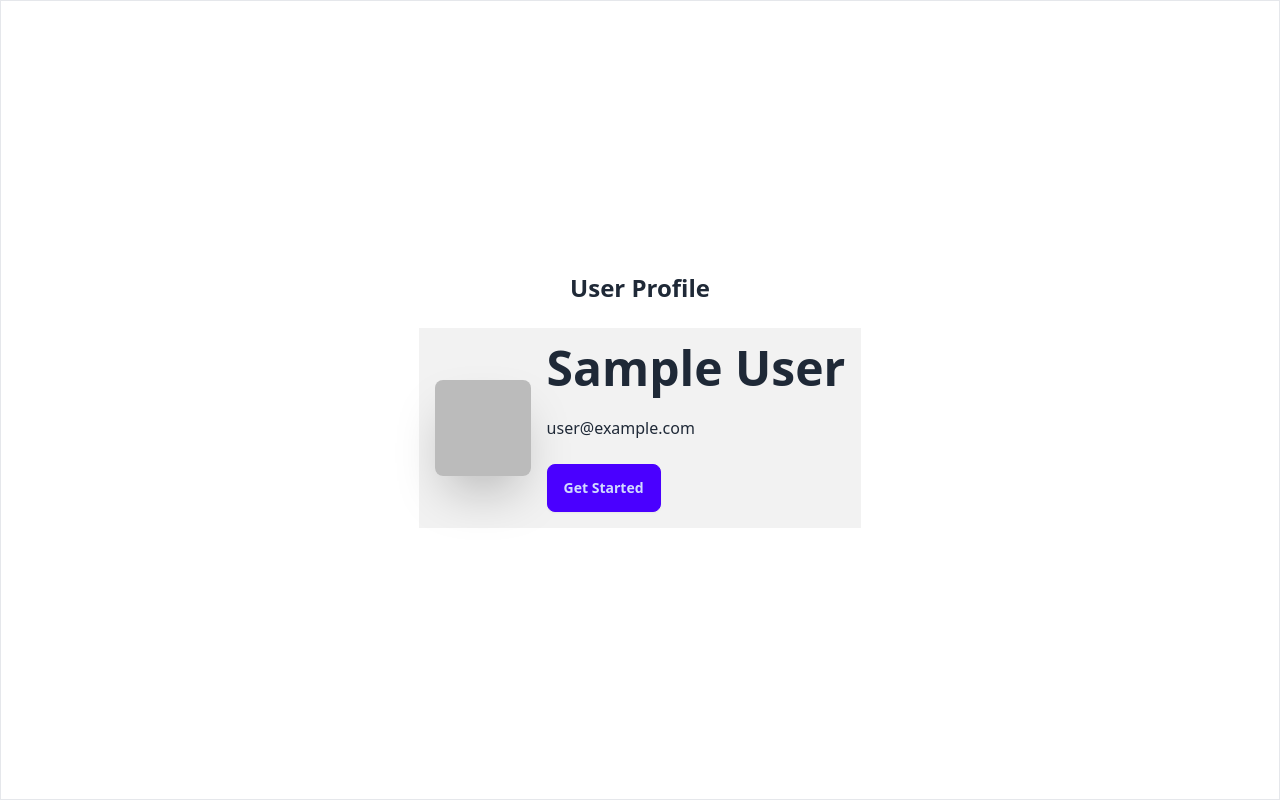
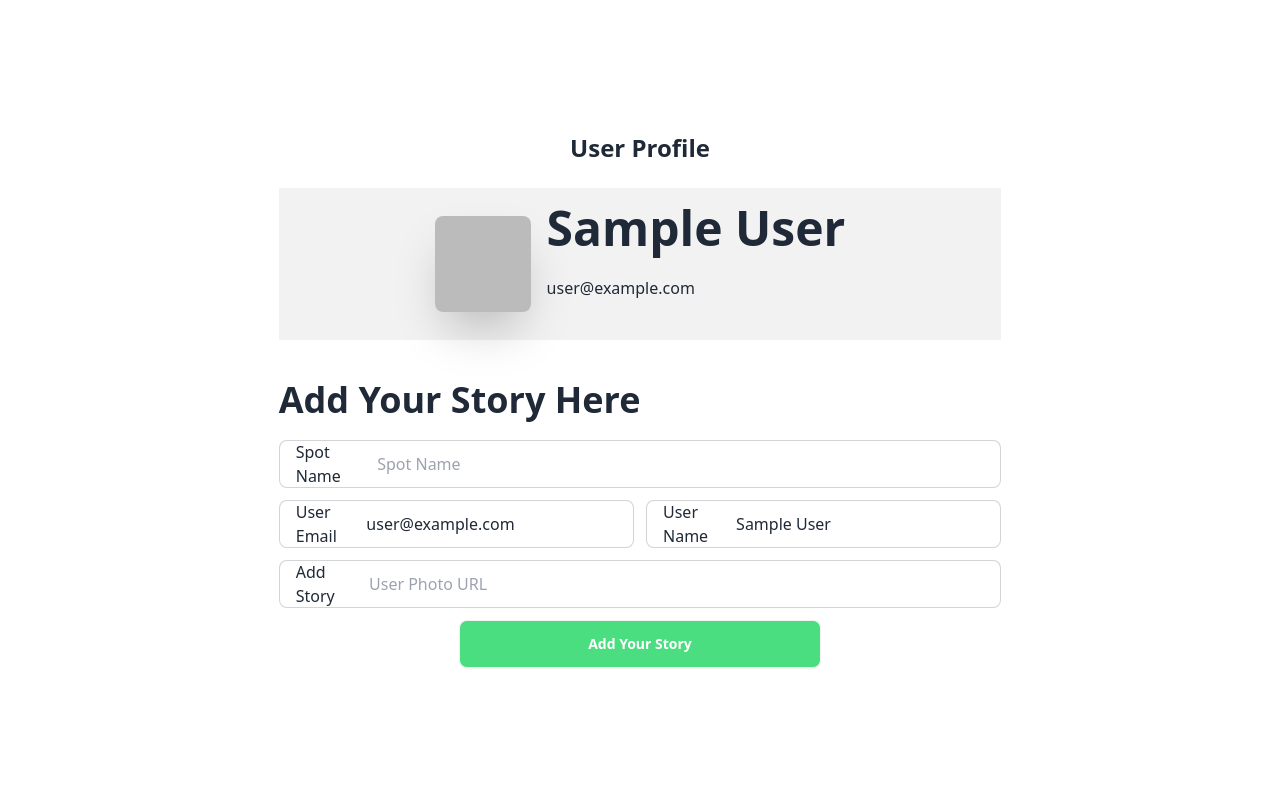
Before and after one commit to MimChowdhury66/PH12-tour-my-bd-client, a React (Vite) app: page /dashboard/profile in a window 1280 px wide. Built offline with nearby package versions, Linux system fonts and the light colour scheme; no server answers; sample sign-in values are in the browser's storage.

Commit message:
story-added

```diff
--- a/src/layout/Dashboard.jsx
+++ b/src/layout/Dashboard.jsx
@@ -5,13 +5,17 @@ import { AuthContext } from '../AuthProvider/AuthProvider';
 import TouristSidebar from './TouristSidebar';
 import GuideSidebar from './GuideSidebar';
 import AdminSidebar from './AdminSidebar';
+import { GiHamburgerMenu } from "react-icons/gi";
 
 const Dashboard = () => {
 
     const { user, loading } = useContext(AuthContext);
     const { role, isPending } = useRole();
     if (isPending || loading) {
-        return <p>loading</p>
+        return <div className='flex justify-center mt-5'><span className="loading loading-bars loading-xs"></span>
+            <span className="loading loading-bars loading-sm"></span>
+            <span className="loading loading-bars loading-md"></span>
+            <span className="loading loading-bars loading-lg"></span></div>
     }
     return (
 
@@ -19,9 +23,10 @@ const Dashboard = () => {
 
         <div className="drawer lg:drawer-open">
             <input id="my-drawer-2" type="checkbox" className="drawer-toggle" />
-            <div className="drawer-content flex flex-col items-center justify-center p-4 border ">
+            <div className="drawer-content flex flex-col items-center justify-center p-4  ">
 
-                <label htmlFor="my-drawer-2" className="btn btn-primary drawer-button lg:hidden">Open drawer</label>
+                <label htmlFor="my-drawer-2" className="btn btn-primary drawer-button lg:hidden "><GiHamburgerMenu />
+                </label>
                 <Outlet></Outlet>
             </div>
             <div className="drawer-side">
--- a/src/pages/Dashboard/UserProfile/UserProfile.jsx
+++ b/src/pages/Dashboard/UserProfile/UserProfile.jsx
@@ -1,8 +1,40 @@
 import React, { useContext } from 'react';
 import { AuthContext } from '../../../AuthProvider/AuthProvider';
+import { useForm } from 'react-hook-form';
+import axios from 'axios';
+import Swal from 'sweetalert2';
 
 const UserProfile = () => {
-    const { user } = useContext(AuthContext)
+    const { user } = useContext(AuthContext);
+    const {
+
+        register,
+        handleSubmit,
+        reset
+
+    } = useForm();
+    const onSubmit = data => {
+        // console.log(data);
+        const { spot, reviewerEmail, reviewerName, reviewText } = data;
+        const newPost = { spot, reviewerEmail, reviewerName, reviewText };
+        console.log(newPost);
+        axios.post('http://localhost:5000/story', newPost)
+            .then(res => {
+                console.log(res.data)
+                if (res.data.insertedId) {
+                    reset()
+                    Swal.fire({
+
+                        icon: "success",
+                        title: 'Review Added',
+                        showConfirmButton: false,
+                        timer: 1500
+                    });
+
+                }
+            })
+    }
+
     return (
         <div>
             <div>
@@ -11,14 +43,77 @@ const UserProfile = () => {
 
             <div className="hero w-full  bg-base-200">
                 <div className="hero-content flex-col lg:flex-row">
-                    <img src={ user.photoURL} className="max-w-sm rounded-lg shadow-2xl" />
+                    <img src={user.photoURL} className="max-w-sm rounded-lg shadow-2xl" />
                     <div>
-                        <h1 className="text-5xl font-bold">{user.displayName }</h1>
-                        <p className="py-6">{user.email }</p>
-                        <button className="btn btn-primary">Get Started</button>
+                        <h1 className="lg:text-5xl font-bold">{user.displayName}</h1>
+                        <p className="lg:py-6">{user.email}</p>
+
                     </div>
                 </div>
             </div>
+
+
+            {/* add story */}
+            <div className="container flex flex-col  mb-5 mt-10">
+                <h1 className=" lg:text-4xl text-xl font-semibold leading-none text-start"> Add Your Story Here</h1>
+
+            </div>
+
+            <form
+                onSubmit={handleSubmit(onSubmit)}
+                className=" ">
+                <div className=" grid gap-3 w-full justify-center mb-3">
+
+
+
+                    <div className="form-control ">
+                        <label className="input input-bordered flex items-center gap-2">
+                            Spot Name                          <input type="text" name="photo" className="grow w-full" placeholder="Spot Name"
+
+
+                                {...register("spot")}
+                            />
+                        </label>
+                    </div>
+
+                    <div className="grid lg:flex gap-3 w-full">
+                        <div className="form-control lg:w-1/2 ">
+                            <label className="input input-bordered flex items-center gap-2">
+                                User Email
+                                <input type="text" readOnly defaultValue={user.email}
+                                    name="email" className="grow w-full" placeholder="Email"
+
+                                    {...register("reviewerEmail")}
+                                />
+                            </label>
+                        </div>
+                        <div className="form-control lg:w-1/2">
+                            <label className="input input-bordered flex items-center gap-2">
+                                User Name
+                                <input type="text" readOnly defaultValue={user.displayName} name="user" className="grow w-full" placeholder="User Name"
+
+                                    {...register("reviewerName")}
+                                />
+                            </label>
+                        </div>
+                    </div>
+                    <div className="form-control ">
+                        <label className="input input-bordered flex items-center gap-2">
+                            Add Story                           <input type="text" name="story" className="grow w-full" placeholder="User Photo URL"
+
+
+                                {...register("reviewText")}
+                            />
+                        </label>
+                    </div>
+
+                </div>
+                <div className=" flex justify-center w-full">
+
+
+                    <input type="submit" value="Add Your Story" className="btn  w-1/2  text-white bg-green-400 " />
+                </div>
+            </form>
         </div>
     );
 };
--- a/src/pages/PackageDetails/PackageDetails.jsx
+++ b/src/pages/PackageDetails/PackageDetails.jsx
@@ -63,7 +63,7 @@ const PackageDetails = () => {
                     Swal.fire({
 
                         icon: "success",
-                        title: 'Review Added',
+                        title: 'Booking Added',
                         showConfirmButton: false,
                         timer: 1500
                     });
```
